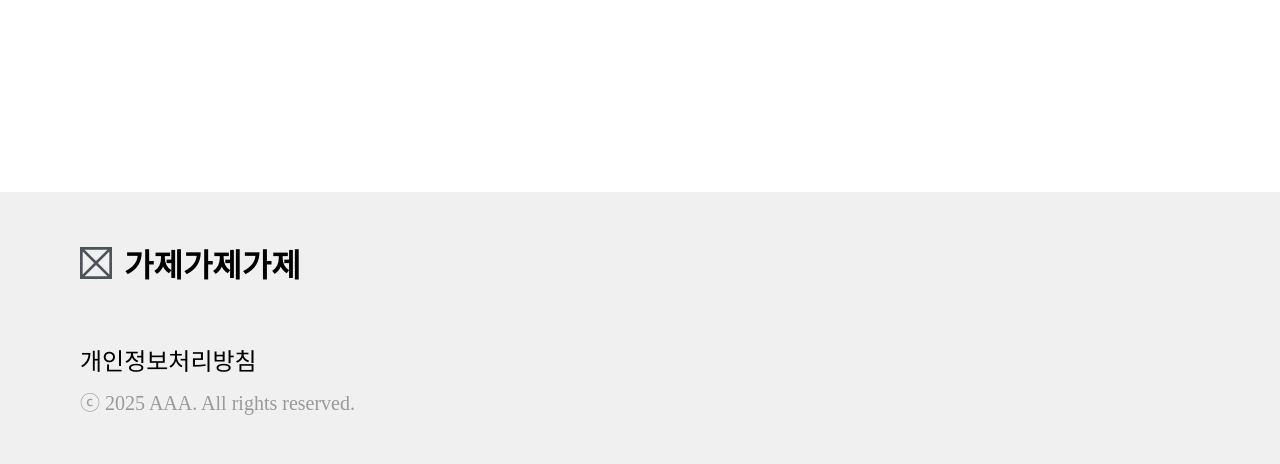
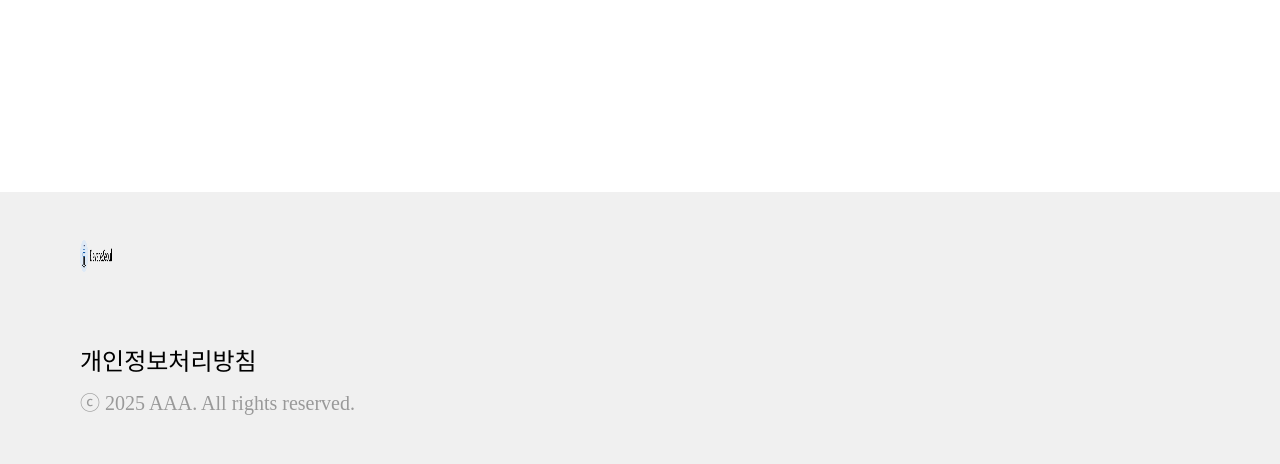
Before and after one commit to 2025-HERETHON/2025-herethon-18, a Django app: page /policyList/list_001.html in a window 1280 px wide. Shown: the part 1589-2053 px from the top of the page. Run offline with Django 5.2, Linux system fonts and the light colour scheme; data comes from the database, SQL or seed files in the repository; parts of the project's set-up code (start-up, migrations or seed data) failed here and were passed over; some web fonts are replaced.

Commit message:
fix : policy list, footer 수정

```diff
--- a/templates/policyList/list_001.html
+++ b/templates/policyList/list_001.html
@@ -117,8 +117,7 @@
     <footer class="footer_layout-inner">
         <div class="footer_top">
             <div class="footer_logo">
-                <img src="../assets/img/logo.svg" alt="logo">
-                <span>가제가제가제</span>
+                <img src="/static/assets/img/logo_footer_real.png" alt="footer로고">
             </div>
         </div>
         <div class="footer_bottom">
--- a/templates/policyList/list_elder.html
+++ b/templates/policyList/list_elder.html
@@ -118,8 +118,7 @@
     <footer class="footer_layout-inner">
         <div class="footer_top">
             <div class="footer_logo">
-                <img src="../assets/img/logo.svg" alt="logo">
-                <span>가제가제가제</span>
+                <img src="/static/assets/img/logo_footer_real.png" alt="footer로고">
             </div>
         </div>
         <div class="footer_bottom">
--- a/templates/policyList/list_infant.html
+++ b/templates/policyList/list_infant.html
@@ -118,8 +118,7 @@
     <footer class="footer_layout-inner">
         <div class="footer_top">
             <div class="footer_logo">
-                <img src="../assets/img/logo.svg" alt="logo">
-                <span>가제가제가제</span>
+                <img src="/static/assets/img/logo_footer_real.png" alt="footer로고">
             </div>
         </div>
         <div class="footer_bottom">
--- a/templates/policyList/list_middle.html
+++ b/templates/policyList/list_middle.html
@@ -117,8 +117,7 @@
     <footer class="footer_layout-inner">
         <div class="footer_top">
             <div class="footer_logo">
-                <img src="../assets/img/logo.svg" alt="logo">
-                <span>가제가제가제</span>
+                <img src="/static/assets/img/logo_footer_real.png" alt="footer로고">
             </div>
         </div>
         <div class="footer_bottom">
--- a/templates/policyList/list_teen.html
+++ b/templates/policyList/list_teen.html
@@ -117,8 +117,7 @@
     <footer class="footer_layout-inner">
         <div class="footer_top">
             <div class="footer_logo">
-                <img src="../assets/img/logo.svg" alt="logo">
-                <span>가제가제가제</span>
+                <img src="/static/assets/img/logo_footer_real.png" alt="footer로고">
             </div>
         </div>
         <div class="footer_bottom">
--- a/templates/policyList/list_youth.html
+++ b/templates/policyList/list_youth.html
@@ -115,8 +115,7 @@
     <footer class="footer_layout-inner">
         <div class="footer_top">
             <div class="footer_logo">
-                <img src="../assets/img/logo.svg" alt="logo">
-                <span>가제가제가제</span>
+                <img src="/static/assets/img/logo_footer_real.png" alt="footer로고">
             </div>
         </div>
         <div class="footer_bottom">
```
Also changed, not shown: review/migrations/0002_review_title.py (added), review/migrations/0003_remove_like_policy_remove_review_policy.py (added), review/migrations/0004_alter_review_user.py (added).
